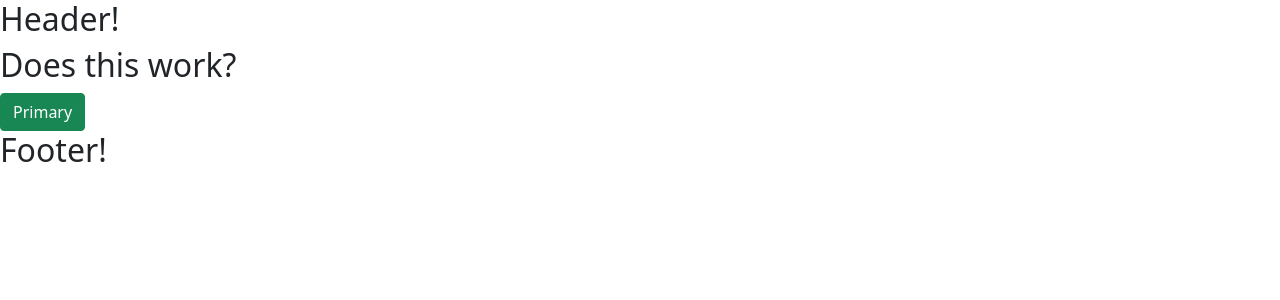
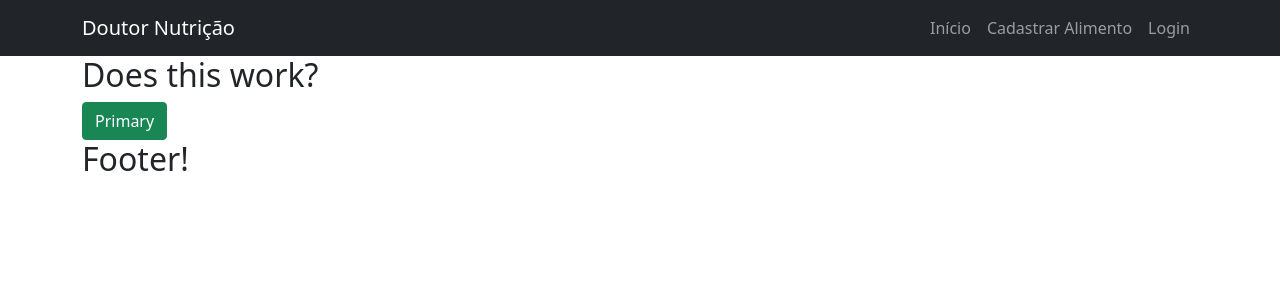
Before and after one commit to SottoMayor/Nutrition-App, a React (Create React App) app: page / in a window 1280 px wide. Shown: the top 300 px of the page. Built offline with nearby package versions, Linux system fonts and the light colour scheme.

Commit message:
Creating the header and fixing the context alignment

```diff
--- a/src/Layout/Footer.js
+++ b/src/Layout/Footer.js
@@ -1,9 +1,12 @@
-import React from 'react'
+import React from 'react';
+import Container from 'react-bootstrap/Container';
 
 const Footer = () => {
     return (
         <footer>
-            <h2>Footer!</h2>
+            <Container>
+                <h2>Footer!</h2>
+            </Container>
         </footer>
     )
 }
--- a/src/Layout/Header.js
+++ b/src/Layout/Header.js
@@ -1,9 +1,27 @@
-import React from 'react'
+import React from 'react';
+import Container from 'react-bootstrap/Container';
+import Navbar from 'react-bootstrap/Navbar';
+import Nav from 'react-bootstrap/Nav'
 
 const Header = () => {
     return (
         <header>
-            <h2>Header!</h2>
+
+            <Navbar collapseOnSelect expand="md" bg="dark" variant="dark">
+                <Container>
+                    <Navbar.Brand href="/inicio">Doutor Nutrição</Navbar.Brand>
+
+                    <Navbar.Toggle aria-controls="responsive-navbar-nav" />
+                    <Navbar.Collapse id="responsive-navbar-nav">
+                        <Nav className="ms-auto">
+                            <Nav.Link href="/inicio">Início</Nav.Link>
+                            <Nav.Link href="/cadastrar-alimento">Cadastrar Alimento</Nav.Link>
+                            <Nav.Link href="/login">Login</Nav.Link>
+                        </Nav>
+                    </Navbar.Collapse>
+                </Container>
+            </Navbar>
+
         </header>
     )
 }
--- a/src/Layout/Layout.js
+++ b/src/Layout/Layout.js
@@ -1,14 +1,17 @@
 import React, { Fragment } from 'react';
 import Header from './Header';
 import Footer from './Footer';
+import Container from 'react-bootstrap/Container';
 
 const Layout = (props) => {
     return (
         <Fragment>
             <Header/>
-            <main>
+
+            <Container>
                 {props.children}
-            </main>
+            </Container>
+
             <Footer/>
         </Fragment>
     )
```
